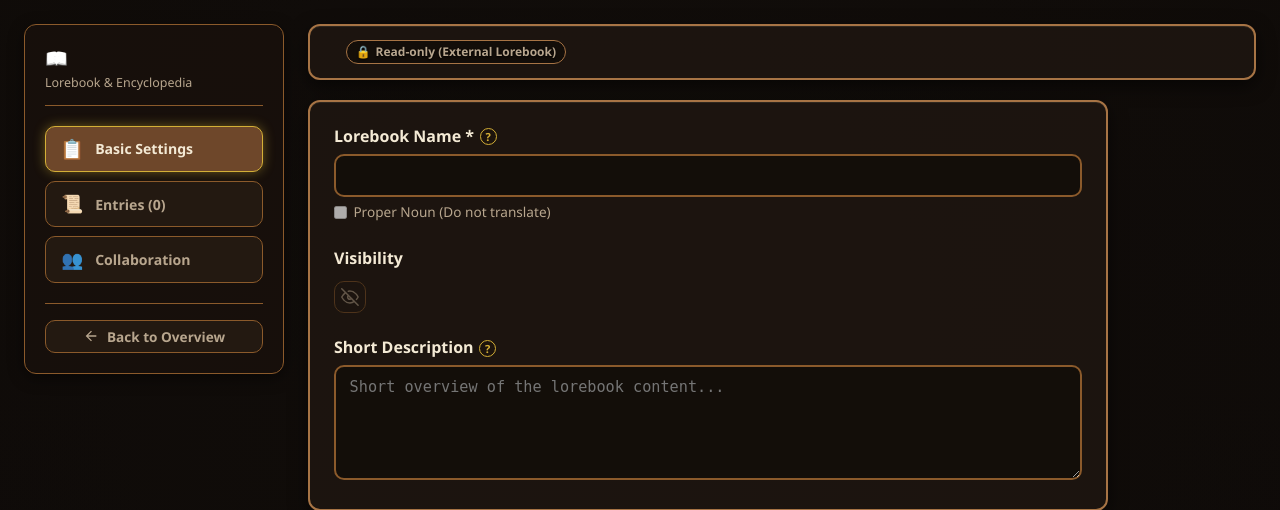
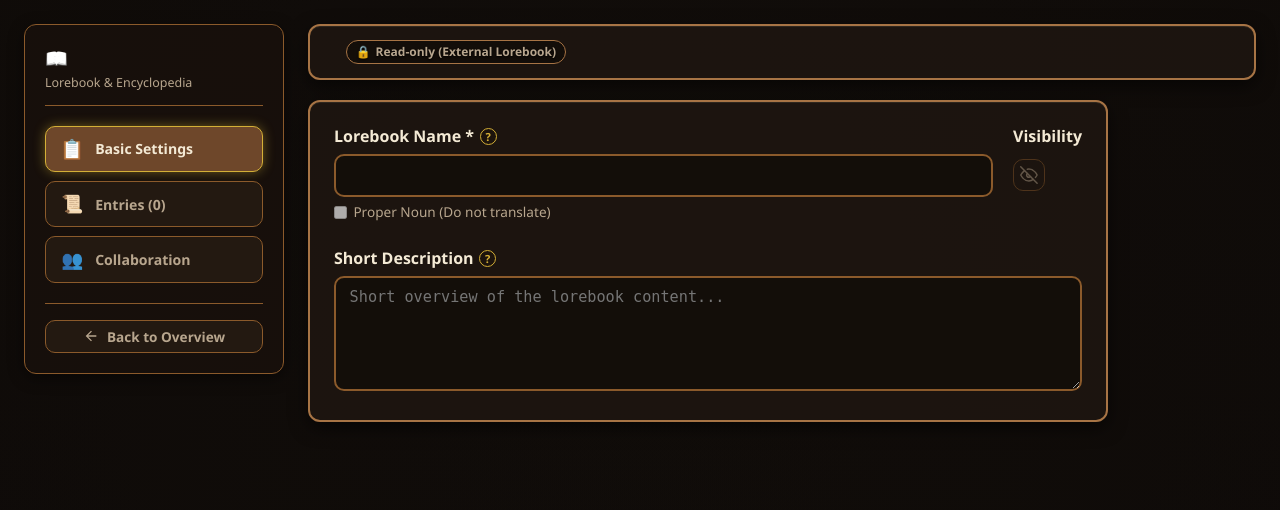
Before and after one commit to Z-Ray-Entertainment/aimo, a Python web app: template flask/templates/lorebooks/detail.html in a window 1280 px wide. Shown: the part 64-574 px from the top of the page. Run offline with Jinja, Linux system fonts and the light colour scheme; the template is opened without the code that fills it, so the values that code supplies are empty.

Commit message:
#69 Aligned visibility buttons

```diff
--- a/flask/static/css/layout.css
+++ b/flask/static/css/layout.css
@@ -720,6 +720,27 @@ button.aimo-sidebar-nav-item:disabled {
   min-width: 0;
 }
 
+.editor-settings-top-row {
+  display: flex;
+  justify-content: space-between;
+  align-items: flex-start;
+  gap: 1rem 1.25rem;
+  flex-wrap: wrap;
+}
+
+.editor-settings-top-main {
+  flex: 1;
+  min-width: 220px;
+}
+
+.editor-settings-visibility {
+  flex: 0 0 auto;
+  margin-inline-start: auto;
+  display: flex;
+  flex-direction: column;
+  align-items: flex-start;
+}
+
 .aimo-split-stage-grid {
   display: grid;
   grid-template-columns: minmax(340px, 1fr) 360px;
--- a/flask/templates/characters/partials/tab_info.html
+++ b/flask/templates/characters/partials/tab_info.html
@@ -26,7 +26,7 @@
                 aria_label=_("Gender")
             ) }}
           </div>
-          <div style="flex: 1; min-width: 160px;">
+          <div class="editor-settings-visibility">
             <label>
               {{ _("Visibility") }} *
             </label>
--- a/flask/templates/lorebooks/detail.html
+++ b/flask/templates/lorebooks/detail.html
@@ -56,7 +56,8 @@
       <input type="hidden" name="return_to" value="{{ get_safe_back_url(url_for('overview.index', tab='lorebooks')) }}">
       <input type="hidden" name="active_tab" value="{{ active_tab }}">
       <div class="aimo-frame" style="padding: 1.5rem; display: flex; flex-direction: column; gap: 1.25rem; max-width: 800px;">
-        <div>
+        <div class="editor-settings-top-row">
+          <div class="editor-settings-top-main">
             <label style="font-weight: 600;">
               {{ _("Lorebook Name") }} *
               <span class="field-help-btn" title="{{ _('The title of this knowledge compendium.') }}">?</span>
@@ -68,11 +69,12 @@
             </label>
           </div>
 
-        <div>
+          <div class="editor-settings-visibility">
             <label style="font-weight: 600;">
               {{ _("Visibility") }}
             </label>
             {{ visibility_toggle(value=lorebook.visibility, disabled=not is_editable) }}
+          </div>
         </div>
 
         <div>
@@ -137,7 +139,8 @@
           {{ modal_close_button("edit-entry-modal-" ~ entry.id) }}
         </div>
         <form method="POST" action="{{ url_for('lorebooks.edit_entry', lorebook_id=lorebook.id, entry_id=entry.id) }}" style="display: flex; flex-direction: column; gap: 0.85rem;">
-          <div>
+          <div class="editor-settings-top-row">
+            <div class="editor-settings-top-main">
               <label>
                 {{ _("Title") }} *
                 <span class="field-help-btn" title="{{ _('Concise title of the lore entry.') }}">?</span>
@@ -148,11 +151,12 @@
                 <span>{{ _("Proper Noun (Do not translate)") }}</span>
               </label>
             </div>
-          <div>
+            <div class="editor-settings-visibility">
               <label>
                 {{ _("Visibility") }}
               </label>
               {{ visibility_toggle(value=entry.visibility, public_title=_("Public (Readable in overview)"), private_title=_("Private (Secret Lore / Spoiler Protection)")) }}
+            </div>
           </div>
           <div>
             <div style="display: flex; justify-content: space-between; align-items: center; margin-bottom: 0.25rem;">
@@ -203,7 +207,8 @@
       {{ modal_close_button("new-entry-modal") }}
     </div>
     <form method="POST" action="{{ url_for('lorebooks.add_entry', lorebook_id=lorebook.id) }}" style="display: flex; flex-direction: column; gap: 0.85rem;">
-      <div>
+      <div class="editor-settings-top-row">
+        <div class="editor-settings-top-main">
           <label>
             {{ _("Title") }} *
             <span class="field-help-btn" title="{{ _('Concise title of the lore entry.') }}">?</span>
@@ -214,11 +219,12 @@
             <span>{{ _("Proper Noun (Do not translate)") }}</span>
           </label>
         </div>
-      <div>
+        <div class="editor-settings-visibility">
           <label>
             {{ _("Visibility") }}
           </label>
           {{ visibility_toggle(value="public", public_title=_("Public (Readable in overview)"), private_title=_("Private (Secret Lore / Spoiler Protection)")) }}
+        </div>
       </div>
       <div>
         <div style="display: flex; justify-content: space-between; align-items: center; margin-bottom: 0.25rem;">
--- a/flask/templates/overview/modals/new_lorebook.html
+++ b/flask/templates/overview/modals/new_lorebook.html
@@ -6,12 +6,12 @@
       {{ action_button("Schließen", icon="✕", layout="icon", modal_close="new-lorebook-modal") }}
     </div>
     <form method="POST" action="{{ url_for('lorebooks.create_lorebook') }}" style="display: flex; flex-direction: column; gap: 0.85rem;">
-      <div style="display: flex; gap: 0.75rem;">
-        <div style="flex: 1;">
+      <div class="editor-settings-top-row">
+        <div class="editor-settings-top-main">
           <label>Name des Lorebooks *</label>
           <input type="text" name="name" required>
         </div>
-        <div>
+        <div class="editor-settings-visibility">
           <label>{{ _("Visibility") }}</label>
           {{ visibility_toggle(value="private") }}
         </div>
```
Also changed, not shown: docs/characters.md (+1 -1 lines), docs/lorebooks.md (+2 -2 lines), docs/worldinfo.md (+1 -1 lines), flask/templates/overview/modals/new_worldinfo.html (+9 -7 lines), flask/templates/worldinfo/detail.html (+11 -10 lines). Lines whose indentation alone changed are shown as unchanged.
